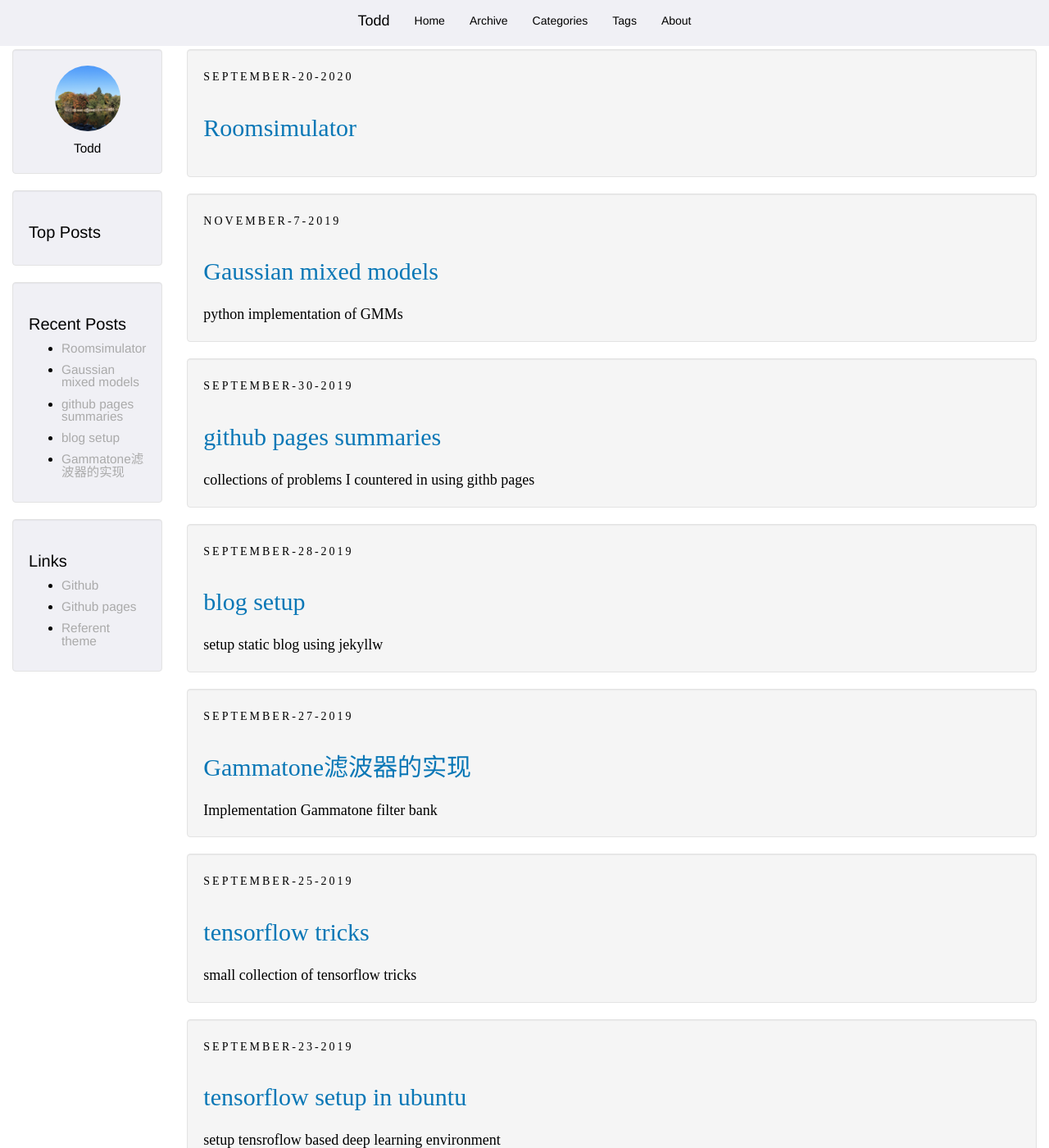
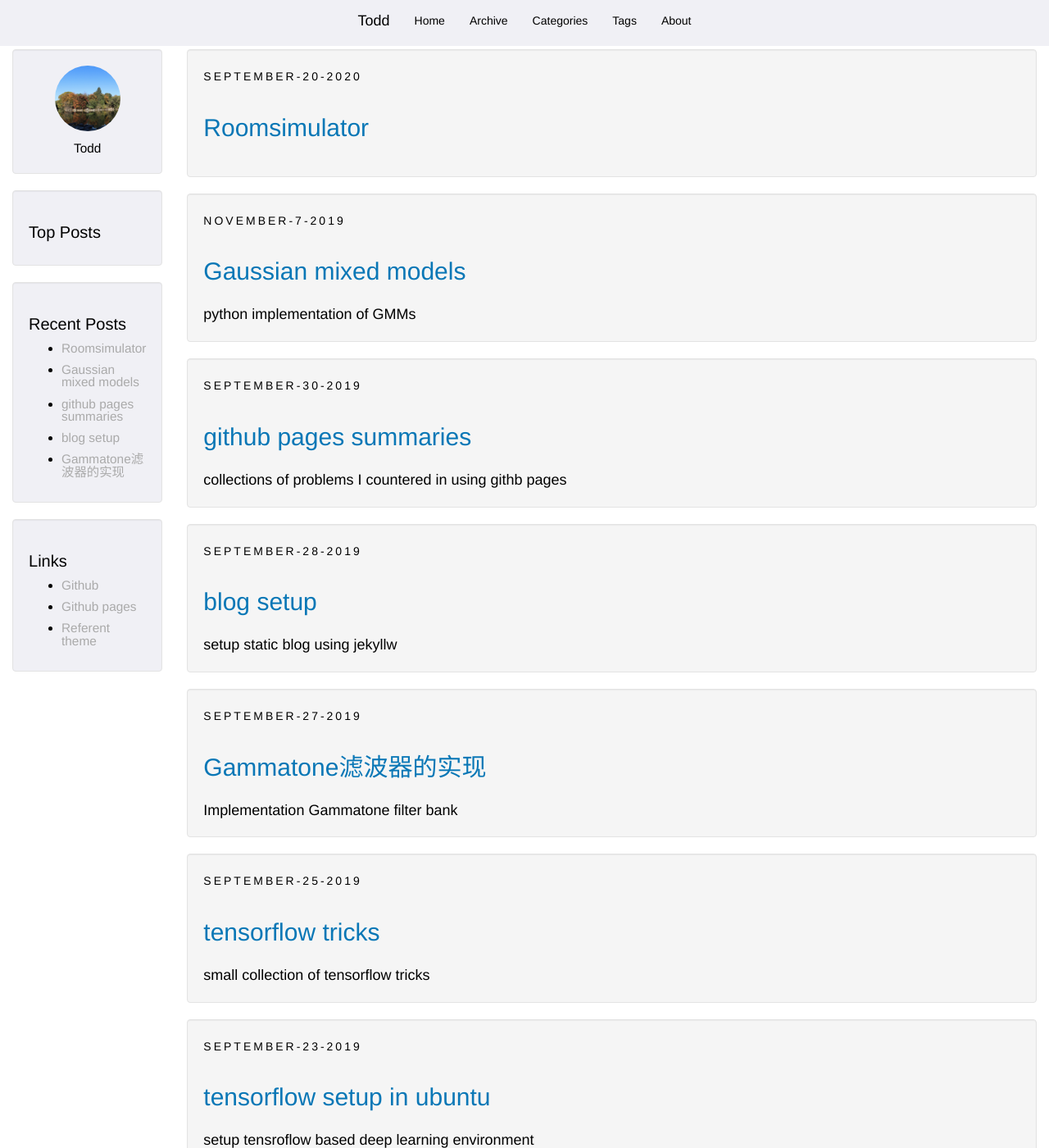
Before and after one commit to bingo-todd/bingo-todd.github.io, a Jekyll site: the page built from index.html, in a window 1280 px wide and 1400 px high. Shown: the whole window at 82% size. Built offline with Jekyll 4.4.1, drawn with Linux system fonts in a browser that asks for light colours; the list of posts is cut into pages by our own code.

Commit message:
change font to the default

```diff
--- a/_sass/xixia/theme.scss
+++ b/_sass/xixia/theme.scss
@@ -75,7 +75,7 @@ body {
 /* post style */
 .article {
     font-size: 18px;
-    font-family: cursive;
+    /* font-family: cursive; */
     color: $article-color;
 }
 
```
